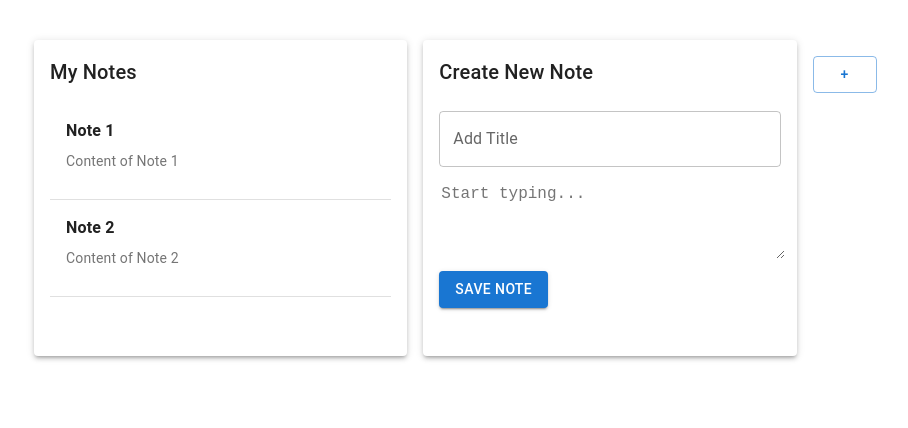
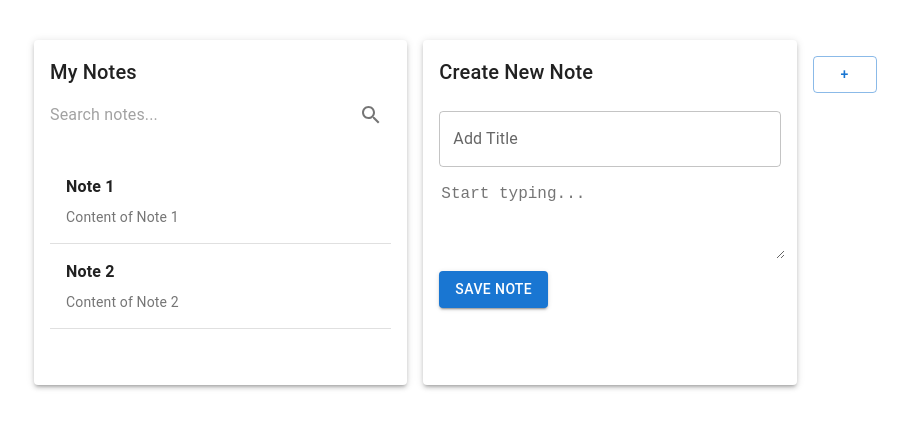
Before and after one commit to passechnik/note-app-react-js, a React (Vite) app: page / in a window 1280 px wide. Shown: the top 428 px of the page, without its empty margins (30-938 px from the left). Built offline with nearby package versions, Linux system fonts and the light colour scheme.

Commit message:
add search bar

```diff
--- a/package.json
+++ b/package.json
@@ -12,6 +12,7 @@
   "dependencies": {
     "@emotion/react": "^11.11.1",
     "@emotion/styled": "^11.11.0",
+    "@mui/icons-material": "^5.14.18",
     "@mui/material": "^5.14.17",
     "node-sass": "^9.0.0",
     "react": "^18.2.0",
--- a/src/components/NoteList.jsx
+++ b/src/components/NoteList.jsx
@@ -1,38 +1,49 @@
 import React, { useState } from 'react';
-import { Paper, Typography, List, ListItem, Divider } from '@mui/material';
+import { Paper, Typography, List, ListItem, Divider, InputBase, IconButton } from '@mui/material';
+import SearchIcon from '@mui/icons-material/Search';
 
 export default function NoteList({ notes, onNoteClick }) {
-  if (!notes) {
-    return <div>No notes available.</div>;
-  }
-
-  const [activeNoteId, setActiveNoteId] = useState(null);
+  const [searchTerm, setSearchTerm] = useState('');
 
   const handleNoteClick = (noteId) => {
-    setActiveNoteId(noteId);
     // call the onNoteClick function with the clicked note
     onNoteClick(notes.find((note) => note.id === noteId));
   };
+
+  const filteredNotes = notes.filter(
+    (note) =>
+      note.title.toLowerCase().includes(searchTerm.toLowerCase()) ||
+      (note.content && note.content.toLowerCase().includes(searchTerm.toLowerCase()))
+  );
 
   return (
     <Paper elevation={3} sx={{ padding: 2, height: '100%' }}>
       <Typography variant="h6" gutterBottom>
         My Notes
       </Typography>
-      {notes.length === 0 ? (
-        <Typography variant="body2">No notes available</Typography>
+      {/* add the search bar */}
+      <div style={{ display: 'flex', alignItems: 'center', marginBottom: '16px' }}>
+        <InputBase
+          placeholder="Search notes..."
+          value={searchTerm}
+          onChange={(e) => setSearchTerm(e.target.value)}
+          fullWidth
+          sx={{ marginRight: '8px' }}
+        />
+        <IconButton>
+          <SearchIcon />
+        </IconButton>
+      </div>
+      {filteredNotes.length === 0 ? (
+        <Typography variant="body2">No matching notes</Typography>
       ) : (
         <List>
-          {notes.map((note) => (
+          {filteredNotes.map((note) => (
             <React.Fragment key={note.id}>
               <ListItem
                 disablePadding
                 onClick={() => handleNoteClick(note.id)}
                 sx={{
-                  border: activeNoteId === note.id ? '2px solid #2196f3' : 'none',
-                  borderRadius: '4px',
-                  cursor: 'pointer',
-                  marginBottom: '12px',
                   padding: '16px',
                   display: 'flex',
                   alignItems: 'flex-start',
@@ -43,7 +54,10 @@ export default function NoteList({ notes, onNoteClick }) {
                   {note.title}
                 </Typography>
                 {note.content && (
-                  <Typography variant="body2" sx={{ color: '#757575', marginTop: '8px', textAlign: 'start' }}>
+                  <Typography
+                    variant="body2"
+                    sx={{ color: '#757575', marginTop: '8px', textAlign: 'start' }}
+                  >
                     {note.content.substring(0, 20)}
                   </Typography>
                 )}
```
Also changed, not shown: 1 other file (tests, documents, lock files or other folders).
